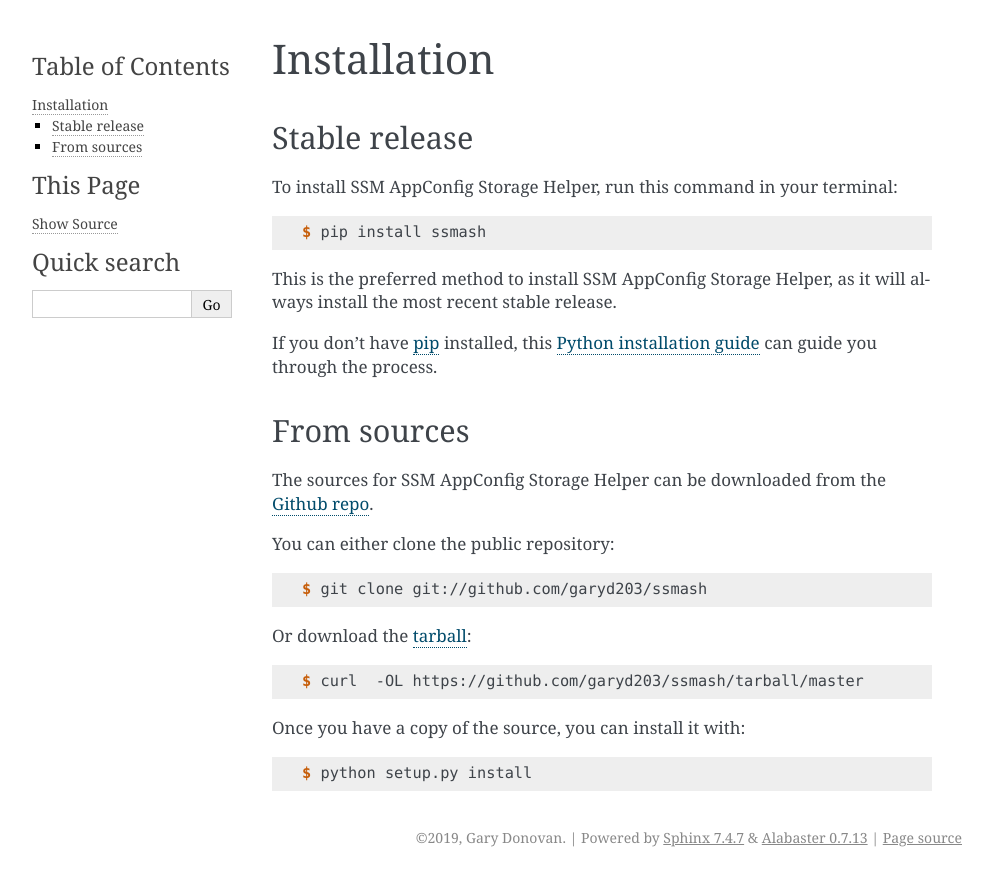
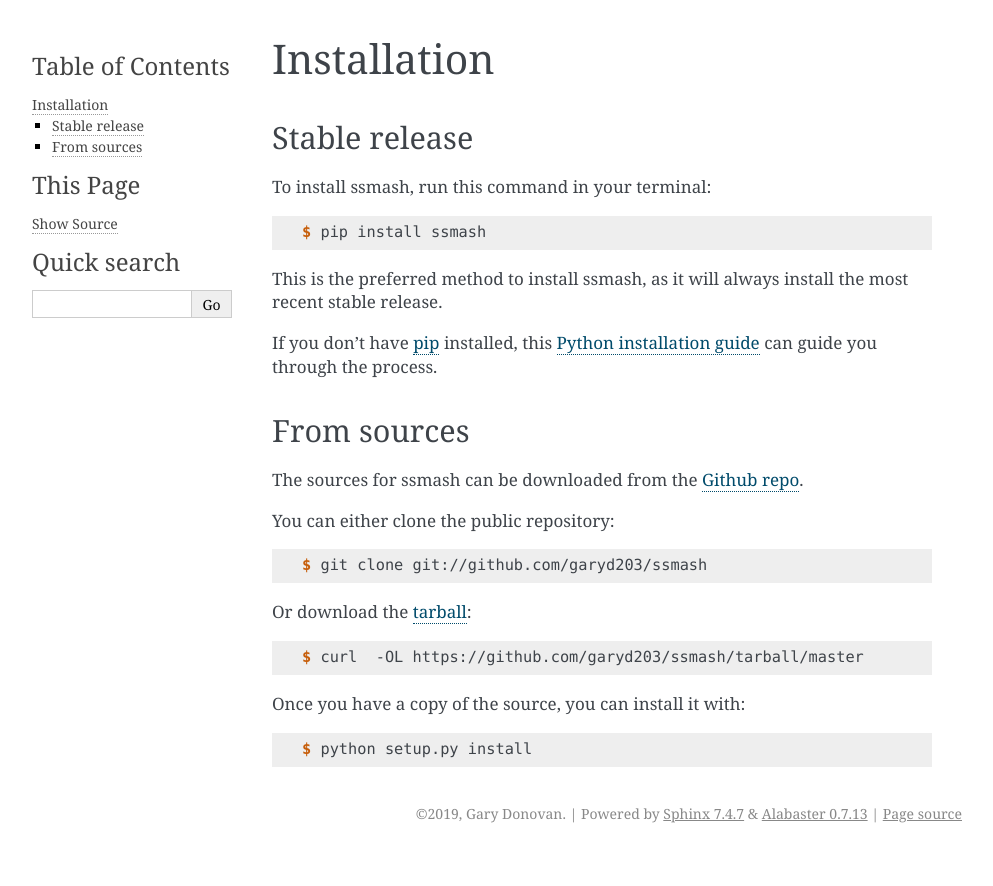
Before and after one commit to garyd203/ssmash, a Sphinx documentation site: the page built from docs/installation.rst, in a window 1280 px wide. Shown: the top 886 px of the page, without its empty margins (148-1141 px from the left). Built offline with Sphinx 7.4.7, drawn with Linux system fonts in a browser that asks for light colours; pages that are not in the unit, such as notebooks, are missing from menus.

Commit message:
#1: Update documentation

```diff
--- a/docs/conf.py
+++ b/docs/conf.py
@@ -1,53 +1,31 @@
 #!/usr/bin/env python
 # -*- coding: utf-8 -*-
-#
-# ssmash documentation build configuration file, created by
-# sphinx-quickstart on Fri Jun  9 13:47:02 2017.
-#
-# This file is execfile()d with the current directory set to its
-# containing dir.
-#
-# Note that not all possible configuration values are present in this
-# autogenerated file.
-#
-# All configuration values have a default; values that are commented out
-# serve to show the default.
 
-# If extensions (or modules to document with autodoc) are in another
-# directory, add these directories to sys.path here. If the directory is
-# relative to the documentation root, use os.path.abspath to make it
-# absolute, like shown here.
-#
 import os
 import sys
-sys.path.insert(0, os.path.abspath('..'))
+
+sys.path.insert(0, os.path.abspath(".."))
 
 import ssmash
 
 # -- General configuration ---------------------------------------------
 
-# If your documentation needs a minimal Sphinx version, state it here.
-#
-# needs_sphinx = '1.0'
-
 # Add any Sphinx extension module names here, as strings. They can be
 # extensions coming with Sphinx (named 'sphinx.ext.*') or your custom ones.
-extensions = ['sphinx.ext.autodoc', 'sphinx.ext.viewcode']
+extensions = ["sphinx.ext.autodoc", "sphinx.ext.viewcode"]
 
 # Add any paths that contain templates here, relative to this directory.
-templates_path = ['_templates']
+templates_path = ["_templates"]
 
 # The suffix(es) of source filenames.
 # You can specify multiple suffix as a list of string:
-#
-# source_suffix = ['.rst', '.md']
-source_suffix = '.rst'
+source_suffix = ".rst"
 
 # The master toctree document.
-master_doc = 'index'
+master_doc = "index"
 
 # General information about the project.
-project = u'SSM AppConfig Storage Helper'
+project = u"ssmash"
 copyright = u"2019, Gary Donovan"
 author = u"Gary Donovan"
 
@@ -70,21 +48,20 @@
 # List of patterns, relative to source directory, that match files and
 # directories to ignore when looking for source files.
 # This patterns also effect to html_static_path and html_extra_path
-exclude_patterns = ['_build', 'Thumbs.db', '.DS_Store']
+exclude_patterns = ["_build", "Thumbs.db", ".DS_Store"]
 
 # The name of the Pygments (syntax highlighting) style to use.
-pygments_style = 'sphinx'
+pygments_style = "sphinx"
 
 # If true, `todo` and `todoList` produce output, else they produce nothing.
 todo_include_todos = False
-
 
 # -- Options for HTML output -------------------------------------------
 
 # The theme to use for HTML and HTML Help pages.  See the documentation for
 # a list of builtin themes.
 #
-html_theme = 'alabaster'
+html_theme = "alabaster"
 
 # Theme options are theme-specific and customize the look and feel of a
 # theme further.  For a list of options available for each theme, see the
@@ -95,66 +72,15 @@
 # Add any paths that contain custom static files (such as style sheets) here,
 # relative to this directory. They are copied after the builtin static files,
 # so a file named "default.css" will overwrite the builtin "default.css".
-html_static_path = ['_static']
-
+html_static_path = ["_static"]
 
 # -- Options for HTMLHelp output ---------------------------------------
 
 # Output file base name for HTML help builder.
-htmlhelp_basename = 'ssmashdoc'
-
-
-# -- Options for LaTeX output ------------------------------------------
-
-latex_elements = {
-    # The paper size ('letterpaper' or 'a4paper').
-    #
-    # 'papersize': 'letterpaper',
-
-    # The font size ('10pt', '11pt' or '12pt').
-    #
-    # 'pointsize': '10pt',
-
-    # Additional stuff for the LaTeX preamble.
-    #
-    # 'preamble': '',
-
-    # Latex figure (float) alignment
-    #
-    # 'figure_align': 'htbp',
-}
-
-# Grouping the document tree into LaTeX files. List of tuples
-# (source start file, target name, title, author, documentclass
-# [howto, manual, or own class]).
-latex_documents = [
-    (master_doc, 'ssmash.tex',
-     u'SSM AppConfig Storage Helper Documentation',
-     u'Gary Donovan', 'manual'),
-]
-
+htmlhelp_basename = "ssmashdoc"
 
 # -- Options for manual page output ------------------------------------
 
 # One entry per manual page. List of tuples
 # (source start file, name, description, authors, manual section).
-man_pages = [
-    (master_doc, 'ssmash',
-     u'SSM AppConfig Storage Helper Documentation',
-     [author], 1)
-]
-
-
-# -- Options for Texinfo output ----------------------------------------
-
-# Grouping the document tree into Texinfo files. List of tuples
-# (source start file, target name, title, author,
-#  dir menu entry, description, category)
-texinfo_documents = [
-    (master_doc, 'ssmash',
-     u'SSM AppConfig Storage Helper Documentation',
-     author,
-     'ssmash',
-     'One line description of project.',
-     'Miscellaneous'),
-]
+man_pages = [(master_doc, "ssmash", u"ssmash Documentation", [author], 1)]
--- a/docs/installation.rst
+++ b/docs/installation.rst
@@ -8,13 +8,13 @@
 Stable release
 --------------
 
-To install SSM AppConfig Storage Helper, run this command in your terminal:
+To install ssmash, run this command in your terminal:
 
 .. code-block:: console
 
     $ pip install ssmash
 
-This is the preferred method to install SSM AppConfig Storage Helper, as it will always install the most recent stable release.
+This is the preferred method to install ssmash, as it will always install the most recent stable release.
 
 If you don't have `pip`_ installed, this `Python installation guide`_ can guide
 you through the process.
@@ -26,7 +26,7 @@
 From sources
 ------------
 
-The sources for SSM AppConfig Storage Helper can be downloaded from the `Github repo`_.
+The sources for ssmash can be downloaded from the `Github repo`_.
 
 You can either clone the public repository:
 
--- a/docs/usage.rst
+++ b/docs/usage.rst
@@ -2,6 +2,6 @@
 Usage
 =====
 
-To use SSM AppConfig Storage Helper in a project::
+To use ssmash in a project::
 
     import ssmash
```
Also changed, not shown: 1 other file.
